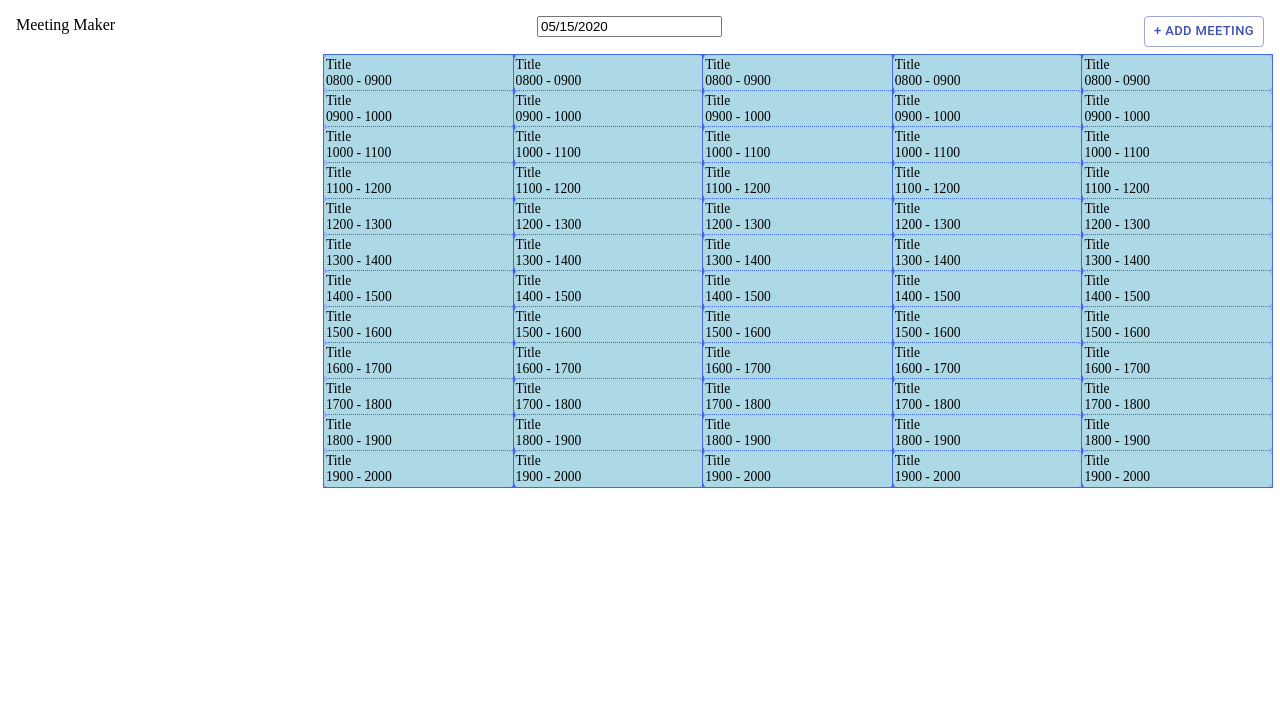
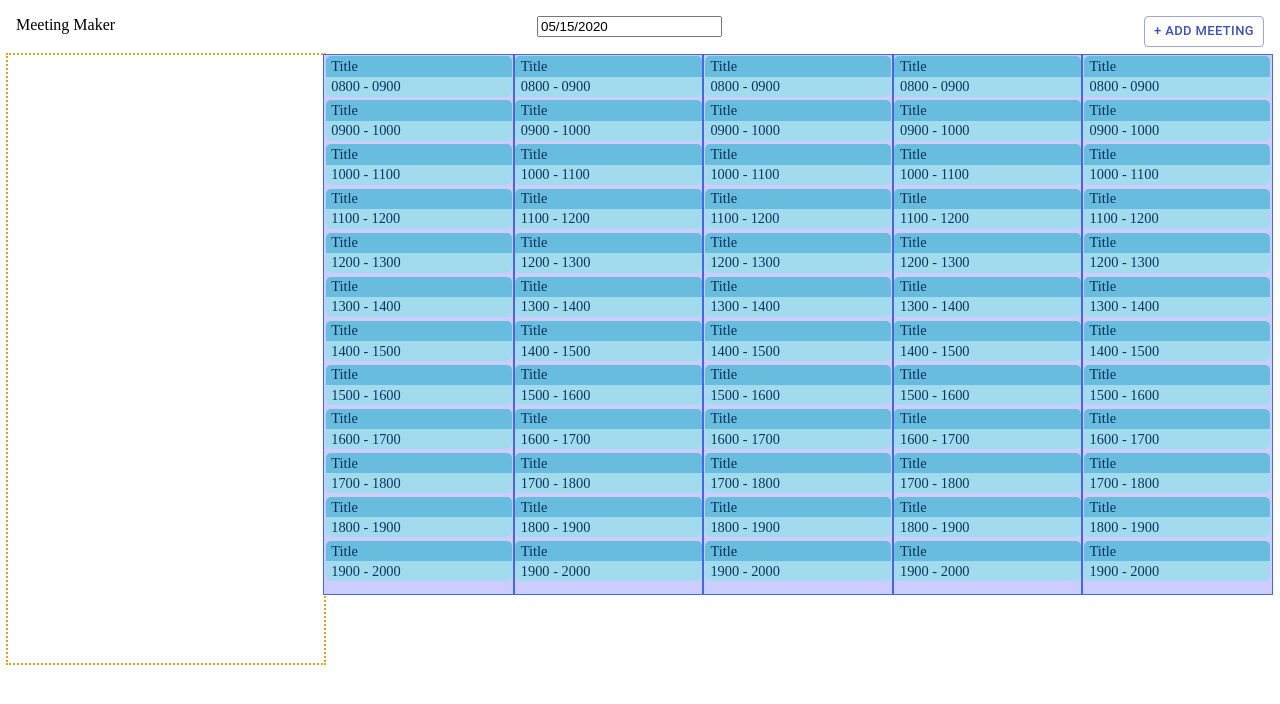
Before and after one commit to rwofford20/weekCalendar, a React (Create React App) app in the folder week-calendar/: page / in a window 1280 px wide. Shown: the top 704 px of the page. Built offline with nearby package versions, Linux system fonts and the light colour scheme.

Commit message:
Added CSS grid, start and end times now somewhat represent grid space, at least initially

```diff
--- a/week-calendar/src/Components/Calendar/Calendar.css
+++ b/week-calendar/src/Components/Calendar/Calendar.css
@@ -1,6 +1,5 @@
 .calendar-container{
     display: flex;
-    /* justify-content: space-between; */
     background: var(--display-background-color);
     height: var(--calendar-container-height);
     width: var(--calendar-container-width);
--- a/week-calendar/src/Components/Calendar/Calendar.jsx
+++ b/week-calendar/src/Components/Calendar/Calendar.jsx
@@ -3,8 +3,7 @@ import Day from '../Day/Day';
 import TimeBlock from '../TimeBlock/TimeBlock';
 import './Calendar.css';
 import { cloneElement } from 'react';
-import Grid from '@material-ui/core/Grid';
-import Paper from '@material-ui/core/Paper';
+
 
 class Calendar extends Component{
      //Constructor to set the state of the Calendar component
@@ -74,7 +73,7 @@ class Calendar extends Component{
           let timeBlocks = [];
           for (let ndx = 0; ndx < timeArray.length - 1; ndx++) {
                //Do not reset the key anywhere else in the code!
-              timeBlocks.push(<TimeBlock title='Title' startTime={timeArray[ndx]} endTime={timeArray[ndx + 1]} key={ndx} id={ndx} availableTime={true}/>);
+               timeBlocks.push(<TimeBlock title='Title' startTime={timeArray[ndx]} endTime={timeArray[ndx + 1]} key={ndx} id={ndx} availableTime={true} />);
           }
           return timeBlocks;
      };
--- a/week-calendar/src/Components/Day/Day.css
+++ b/week-calendar/src/Components/Day/Day.css
@@ -1,3 +1,21 @@
 .day-container {
     outline: 1px solid royalblue;
+    flex-grow: 1;
+    display: grid;
+    grid-gap:.5px;
+    grid-template-columns: 1fr;
+    grid-template-rows:
+    [g0800] 1fr [g0815] 1fr [g0830] 1fr [g0845] 1fr
+    [g0900] 1fr [g0915] 1fr [g0930] 1fr [g0945] 1fr
+    [g1000] 1fr [g1015] 1fr [g1030] 1fr [g1045] 1fr
+    [g1100] 1fr [g1115] 1fr [g1130] 1fr [g1145] 1fr
+    [g1200] 1fr [g1215] 1fr [g1230] 1fr [g1245] 1fr
+    [g1300] 1fr [g1315] 1fr [g1330] 1fr [g1345] 1fr
+    [g1400] 1fr [g1415] 1fr [g1430] 1fr [g1445] 1fr
+    [g1500] 1fr [g1515] 1fr [g1530] 1fr [g1545] 1fr
+    [g1600] 1fr [g1615] 1fr [g1630] 1fr [g1645] 1fr
+    [g1700] 1fr [g1715] 1fr [g1730] 1fr [g1745] 1fr
+    [g1800] 1fr [g1815] 1fr [g1830] 1fr [g1845] 1fr
+    [g1900] 1fr [g1915] 1fr [g1930] 1fr [g1945] 1fr
+    [g2000] 1fr;
 }
--- a/week-calendar/src/Components/Day/Day.jsx
+++ b/week-calendar/src/Components/Day/Day.jsx
@@ -1,5 +1,4 @@
 import React, { Component } from 'react';
-import Grid from '@material-ui/core/Grid';
 //import PropTypes from 'prop-types';
 //import TimeBlock from '../TimeBlock/TimeBlock';
 //import equal from 'fast-deep-equal';
@@ -12,16 +11,13 @@ class Day extends Component{
     //     //this.state = {timeBlocks: generateTimeBlocks(800, 2000)};
     // };
 
+
+
     //Returns the props of each TimeBlock associated with a Day
     render = () => {
         return(
             <div className='day-container'>
-                <Grid
-                    container
-                    spacing={0}
-                >
                     {this.props.timeBlocks}
-                </Grid>
          </div>
     )};
 };
--- a/week-calendar/src/Components/Header/Header.jsx
+++ b/week-calendar/src/Components/Header/Header.jsx
@@ -4,7 +4,6 @@ import './Header.css';
 import 'react-datepicker/dist/react-datepicker.css';
 // import Button from '../Button/Button';
 import Button from '@material-ui/core/Button';
-import Icon from '@material-ui/core/Icon';
 
 class Header extends Component{
     constructor(props) {
--- a/week-calendar/src/Components/Schedule/Schedule.css
+++ b/week-calendar/src/Components/Schedule/Schedule.css
@@ -0,0 +1,4 @@
+.display-container {
+    display: flex;
+
+}
--- a/week-calendar/src/Components/Schedule/Schedule.jsx
+++ b/week-calendar/src/Components/Schedule/Schedule.jsx
@@ -30,8 +30,10 @@ class Schedule extends Component {
                 displayMeetingCreator={this.updateSecondaryDisplay.bind(this, 'Add Meeting')}
                 title='Meeting Maker'
             />
-            {this.state.secondaryDisplay}
-            <Calendar />
+            <div className="display-container">
+                {this.state.secondaryDisplay}
+                <Calendar />
+            </div>
             </div>
         );
     }
--- a/week-calendar/src/Components/SecondaryDisplay/SecondaryDisplay.css
+++ b/week-calendar/src/Components/SecondaryDisplay/SecondaryDisplay.css
@@ -0,0 +1,6 @@
+.secondary-display-container{
+    outline: 2px dotted goldenrod;
+    height: 76vh;
+    flex-basis: 16rem;
+    flex-grow: 3;
+}
--- a/week-calendar/src/Components/TimeBlock/TimeBlock.css
+++ b/week-calendar/src/Components/TimeBlock/TimeBlock.css
@@ -1,14 +1,19 @@
 .timeblock-container {
-    outline: 1px dotted royalblue;
-    background-color: lightblue;
-    border-radius: 5px;
-    padding: 2px;
+    /* outline: 1px dotted royalblue; */
+    background-color: rgb(163, 219, 238);
+    border-radius: var(--time-block-border-radius);
+    margin: .1rem;
+    color:rgb(6, 55, 95);
+}
+
+.timeblock-title-container, .timeblock-time-container {
+    border-radius: var(--time-block-border-radius) var(--time-block-border-radius) 0  0;
+    padding: .1rem .35rem;
+    padding: .1rem .35rem;
+    font-size: .9rem;
 }
 
 .timeblock-title-container {
-    font-size: .85rem;
+    background-color: inherit;
+    mix-blend-mode: multiply;
 }
-
-.timeblock-time-container {
-    font-size: .85rem;
-}
--- a/week-calendar/src/Components/TimeBlock/TimeBlock.jsx
+++ b/week-calendar/src/Components/TimeBlock/TimeBlock.jsx
@@ -1,18 +1,19 @@
 import React from 'react';
 import './TimeBlock.css';
-import Grid from '@material-ui/core/Grid';
 
 //TimeBlocks are the individual meeting block components in days
 //TimeBlocks are rendered within the day components in Calendar.jsx
 //In an empty day, there should be 12 default TimeBlocks
 //Additional TimeBocks are created based on data passed in from the backend
 const TimeBlock = (props) => (
-    <Grid item xs={12}>
-    <div className='timeblock-container'>
+
+// gridRowStart and gridRowEnd refer to the grid layout in Day.css
+    <div className='timeblock-container' style={{ gridRowStart: "g".concat(props.startTime), gridRowEnd: "g".concat(props.endTime) }}>
         <div className='timeblock-title-container'>{props.title}</div>
         <div className='timeblock-time-container'>{props.startTime} - {props.endTime}</div>
         </div>
-    </Grid>
 );
 
+
+
 export default TimeBlock;
--- a/week-calendar/src/index.css
+++ b/week-calendar/src/index.css
@@ -2,4 +2,5 @@
     --display-background-color: #ccccff;
     --calendar-container-height: 50%;
     --calendar-container-width: 75%;
+    --time-block-border-radius: 5px;
 }
```
